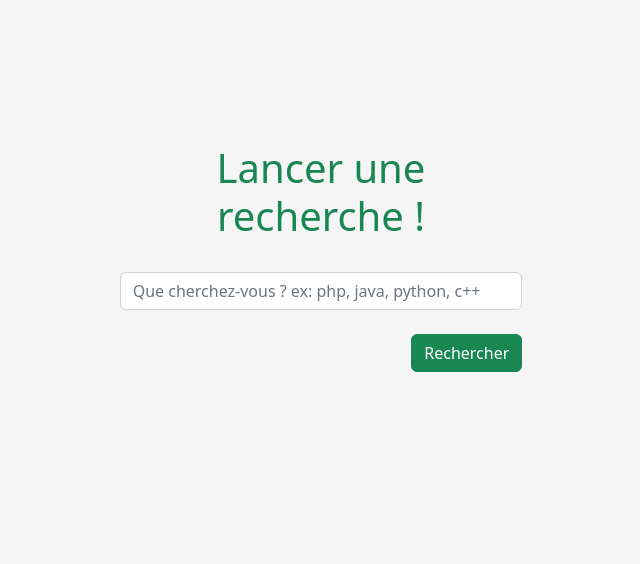
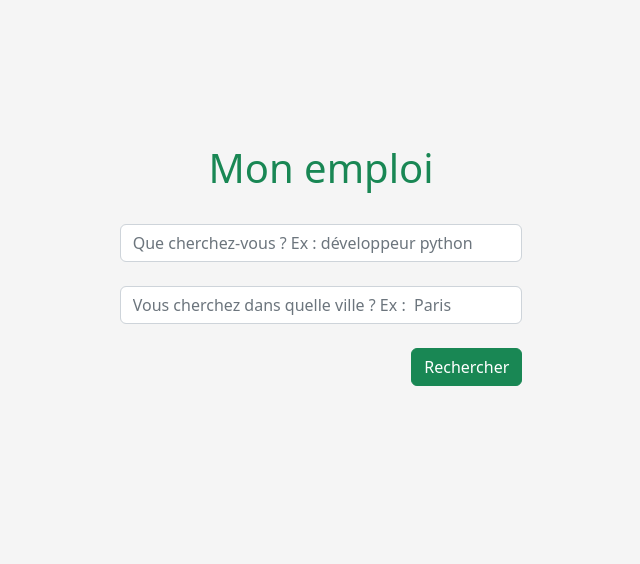
Before and after one commit to makan-dianka/job, a Django app: page / in a window 1280 px wide. Shown: the part 56-620 px from the top of the page, without its empty margins (319-959 px from the left). Run offline with Django 4.2, Linux system fonts and the light colour scheme; parts of the project's set-up code (start-up, migrations or seed data) failed here and were passed over.

Commit message:
add new input for location

```diff
--- a/research/templates/research/index.html
+++ b/research/templates/research/index.html
@@ -4,9 +4,10 @@
     <div class="row justify-content-center">
         <div class="col-md-4 mt">
 
-            <h1 class="text-success text-center">Lancer une recherche !</h1> <br />
+            <h1 class="text-success text-center">Mon emploi</h1> <br />
             <form method="POST" action=""> {% csrf_token %}
-                <input name="keyword" id="research" class="form-control" required placeholder="Que cherchez-vous ? ex: php, java, python, c++"> <br />
+                <input name="keyword" id="research" class="form-control" required placeholder="Que cherchez-vous ? Ex : développeur python"> <br />
+                <input name="location" id="research2" class="form-control" required placeholder="Vous cherchez dans quelle ville ? Ex :  Paris"> <br />
                 <button class="btn btn-success research-btn home-btn" type="submit">Rechercher</button>
                 <br /> <br />
 
```
